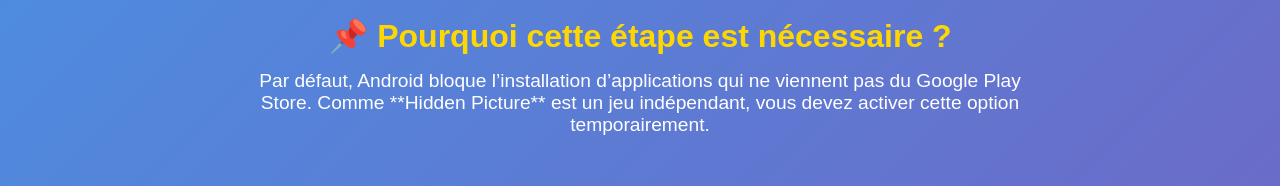
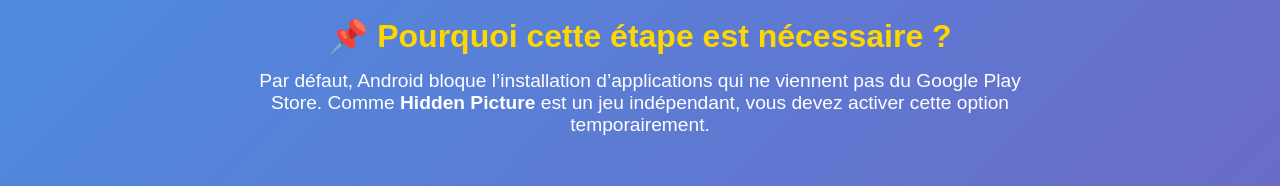
Before and after one commit to Olivesigne/HiddenPicture, a website built with webpack: page tuto-sources-inconnues.html in a window 1280 px wide. Shown: the part 219-405 px from the top of the page. Built offline with nearby package versions, Linux system fonts and the light colour scheme.

Commit message:
2e commit correction

```diff
--- a/tuto-sources-inconnues.html
+++ b/tuto-sources-inconnues.html
@@ -17,7 +17,7 @@
 <section>
   <h2>📌 Pourquoi cette étape est nécessaire ?</h2>
   <p>Par défaut, Android bloque l’installation d’applications qui ne viennent pas du Google Play Store.
-    Comme **Hidden Picture** est un jeu indépendant, vous devez activer cette option temporairement.</p>
+    Comme <strong>Hidden Picture</strong> est un jeu indépendant, vous devez activer cette option temporairement.</p>
 </section>
 
 <section>
```
Also changed, not shown: 1 other file.
